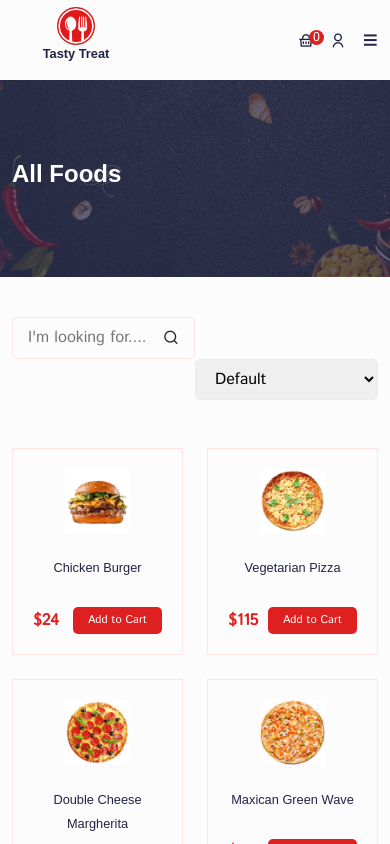
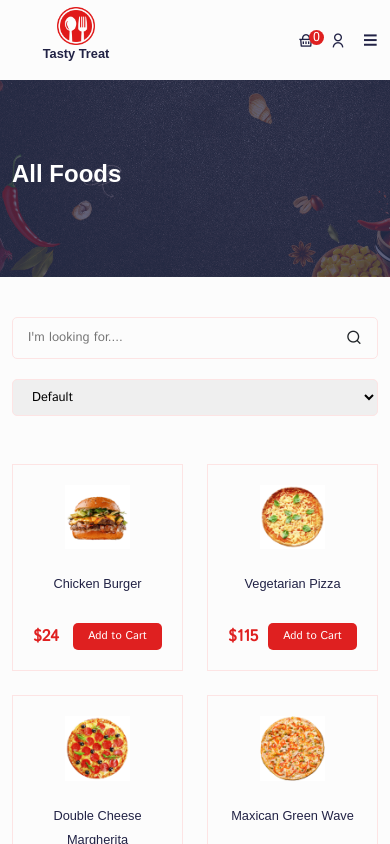
Before and after one commit to gholamreza-hasnzade/Reactjs-food-App-redux-toolkit, a React (Create React App) app: page /foods in a window 390 px wide. Shown: the top 844 px of the page. Built offline with nearby package versions, Linux system fonts and the light colour scheme; a web font is replaced by a local one.

Commit message:
fixed responsive all food pages

```diff
--- a/src/pages/allFoods/AllFoods.jsx
+++ b/src/pages/allFoods/AllFoods.jsx
@@ -36,10 +36,10 @@
       <section>
         <Container>
           <Row>
-            <Col lg="6" md="6" sm="6">
+            <Col lg="6" md="6" sm="6" xs="12">
               <div
                 className="search__widget d-flex align-items-center
-              justify-content-between w-50"
+              justify-content-between"
               >
                 <input
                   type="text"
@@ -52,7 +52,7 @@
                 </span>
               </div>
             </Col>
-            <Col lg="6" md="6" sm="6" className="mb-5">
+            <Col lg="6" md="6" sm="6" xs="12" className="mb-5">
               <div className="sorting__widget text-end">
                 <select className="w-50">
                   <option>Default</option>
--- a/src/pages/allFoods/all-foods.css
+++ b/src/pages/allFoods/all-foods.css
@@ -41,5 +41,20 @@
 }
 
 .paginationButtons a:hover {
-    background: #df2020;
+  background: #df2020;
 }
+
+@media only screen and (max-width: 768px) {
+  .search__widget  {
+    width: 100% ;
+    margin-bottom: 20px;
+  }
+  .search__widget input {
+    width: 100%;
+    font-size: 0.8rem;
+  }
+  .sorting__widget select {
+    width: 100% !important;
+    font-size: 0.8rem;
+  }
+}
```
